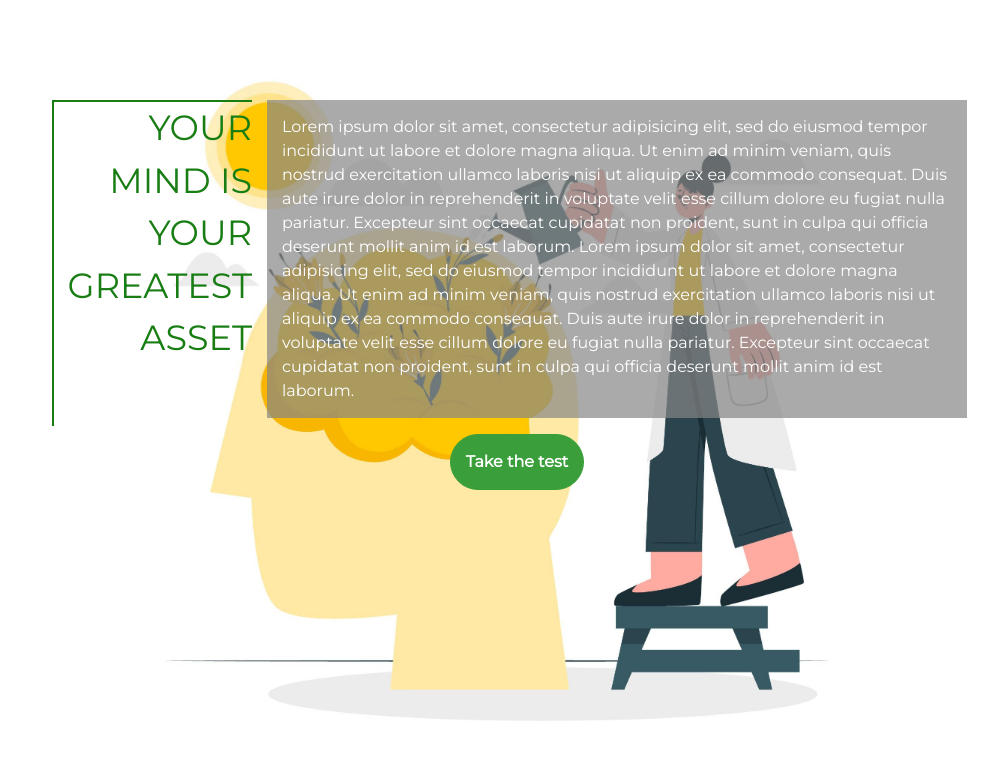
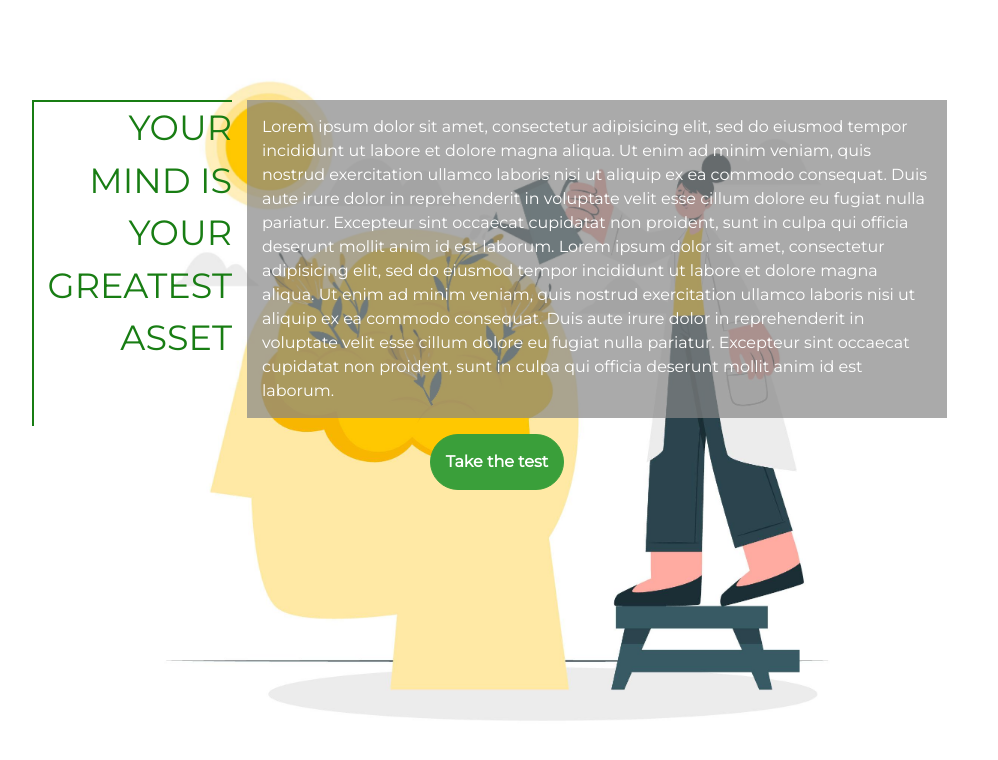
Before and after one commit to MoonimAhsan/mind-healing-centre, a plain HTML site: page index.html in a window 1280 px wide. Shown: the whole page, without its empty margins (143-1141 px from the left). Drawn offline with nearby package versions, Linux system fonts and the light colour scheme.

Commit message:
Update style.css

```diff
--- a/style.css
+++ b/style.css
@@ -67,8 +67,6 @@ p {
 .container {
 	position: relative;
 	top: 100px;
-	left: 20px;
-	bottom: 10px
 }
 
 section {
```
